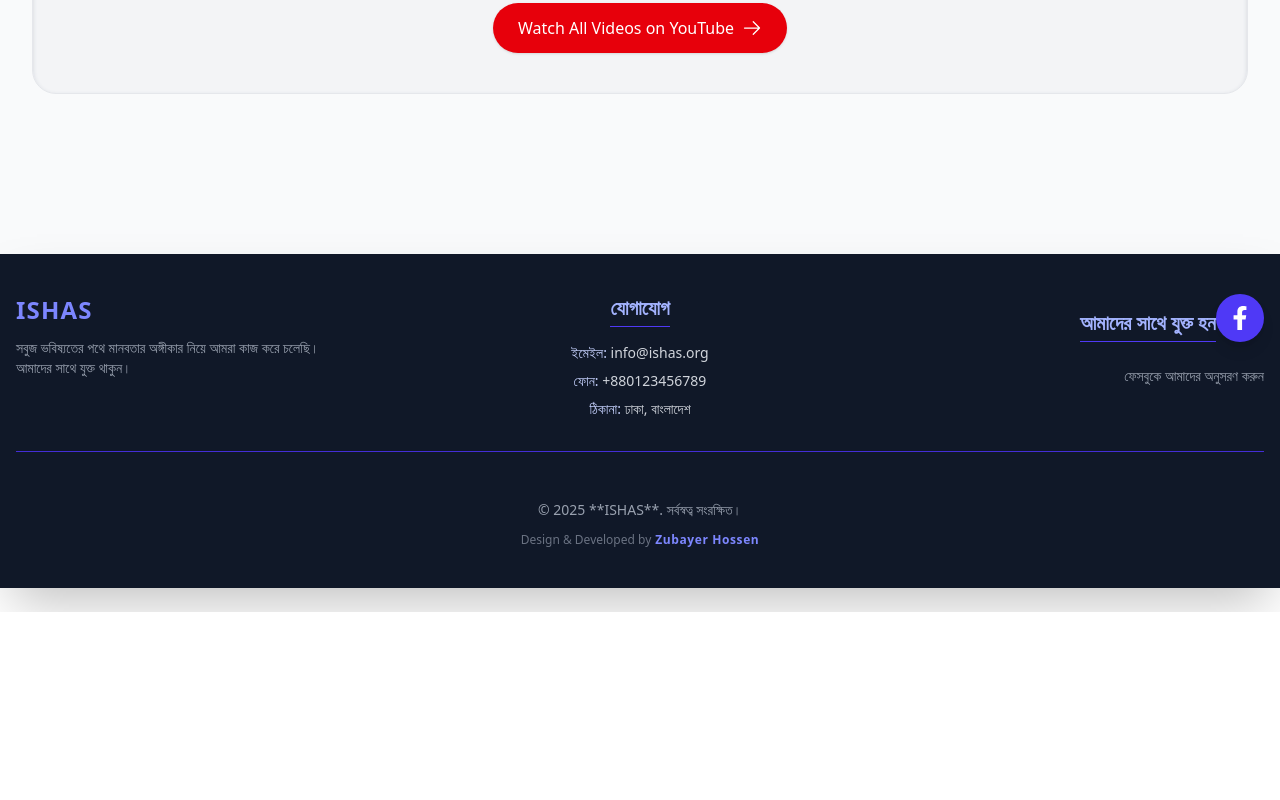
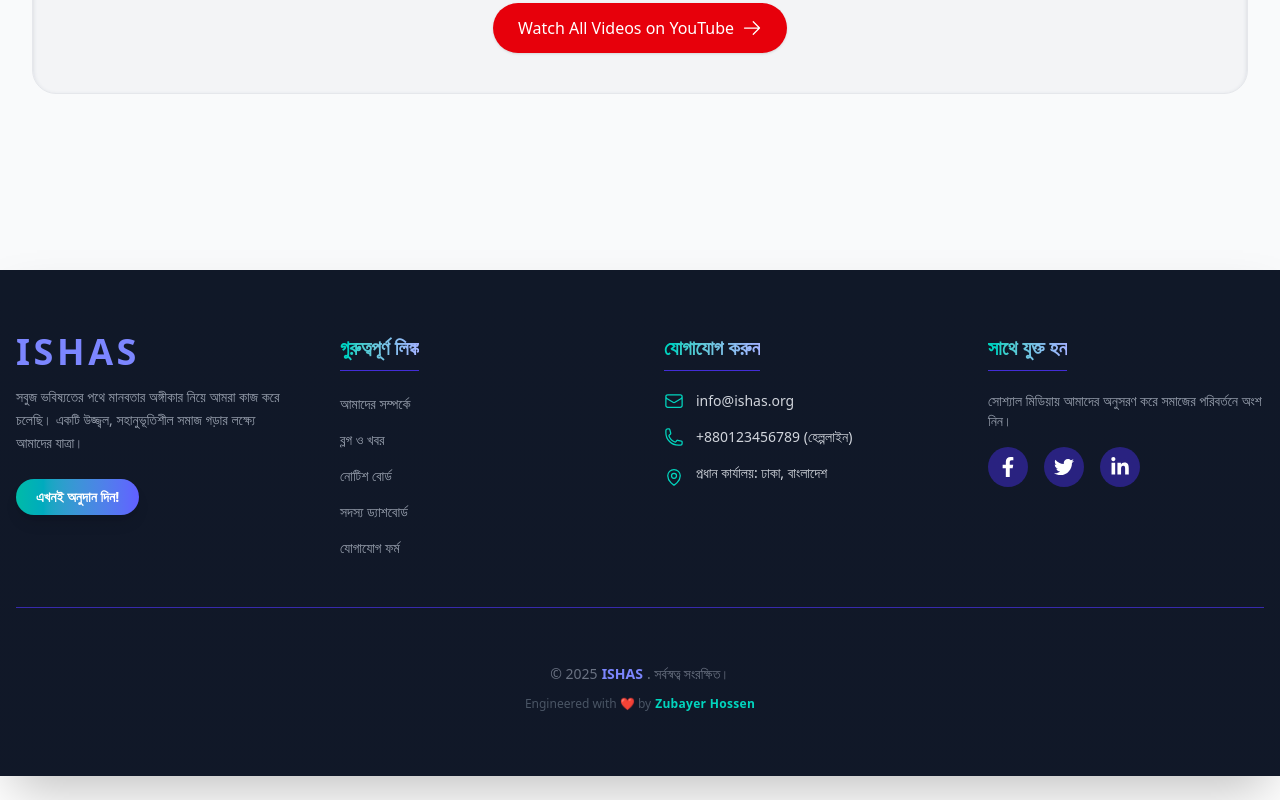
Before and after one commit to zubayer-hossen/ishasOrganization, a React (Vite) app in the folder client/: page / in a window 1280 px wide. Shown: the part 2564-3364 px from the top of the page. Before the commit the page ends 3176 px from the top, so only its background shows below. Built offline with nearby package versions, Linux system fonts and the light colour scheme; no server answers.

Commit message:
footernoerrors

```diff
--- a/client/src/components/common/Footer.jsx
+++ b/client/src/components/common/Footer.jsx
@@ -1,83 +1,169 @@
 // src/components/common/Footer.jsx
 
-import { FaFacebookF } from "react-icons/fa"; // ফেসবুুক আইকন ব্যবহারের জন্য এটি ইনস্টল করে নিতে হবে
+// --- Heroicons এবং React Icons ইমপোর্ট ---
+import { FaFacebookF, FaTwitter, FaLinkedinIn } from "react-icons/fa";
+import {
+  EnvelopeIcon,
+  PhoneIcon,
+  MapPinIcon,
+} from "@heroicons/react/24/outline";
+import { Link } from "react-router-dom"; // ✅ Link ব্যবহারের জন্য (ধরে নেওয়া হলো react-router-dom ব্যবহার হচ্ছে)
 
 export default function Footer() {
   // ফেসবুক পেজের URL এখানে দিন
   const facebookUrl = "https://www.facebook.com/ishasOrganization";
+  const twitterUrl = "#";
+  const linkedinUrl = "#";
   const currentYear = new Date().getFullYear();
 
+  // --- Common Style Classes ---
+  const headingStyle =
+    "text-xl font-bold mb-5 text-transparent bg-clip-text bg-gradient-to-r from-teal-400 to-indigo-300 border-b border-indigo-700 pb-2 inline-block";
+  const linkStyle =
+    "text-gray-400 hover:text-teal-400 transition-colors duration-300 text-sm";
+  const iconBg =
+    "w-10 h-10 flex items-center justify-center rounded-full bg-indigo-700/50 hover:bg-teal-500 transition-all duration-500 transform hover:scale-110";
+
   return (
-    // গর্জিয়াস ব্যাকগ্রাউন্ড ও শ্যাডো
-    <footer className="bg-gray-900 text-white mt-16 shadow-2xl">
-      <div className="container mx-auto px-4 py-10">
-        {/* --- প্রধান কন্টেন্ট গ্রিড (৩ কলাম) --- */}
-        <div className="grid grid-cols-1 md:grid-cols-3 gap-8 border-b border-indigo-700 pb-8">
-          {/* ১. সংস্থা পরিচিতি */}
+    // গর্জিয়াস Gradient ব্যাকগ্রাউন্ড, উচু শ্যাডো
+    <footer className="bg-gray-900 shadow-2xl mt-20 relative overflow-hidden">
+      {/* Aesthetic Design Element (Optional: for extra flair) */}
+      <div className="absolute top-0 left-0 w-full h-full bg-gradient-to-t from-gray-900 via-gray-900/90 to-transparent pointer-events-none"></div>
+
+      <div className="container mx-auto px-4 py-16 relative z-10">
+        {/* --- প্রধান কন্টেন্ট গ্রিড (৪ কলাম) --- */}
+        <div className="grid grid-cols-1 md:grid-cols-2 lg:grid-cols-4 gap-12 border-b border-indigo-800 pb-12">
+          {/* ১. সংস্থা পরিচিতি (Brand & Mission) */}
           <div className="text-center md:text-left">
-            <h3 className="text-2xl font-extrabold text-indigo-400 mb-3 tracking-wider">
+            <h3 className="text-4xl font-black text-indigo-400 mb-4 tracking-widest leading-none">
               ISHAS
             </h3>
-            <p className="text-sm text-gray-400 max-w-xs mx-auto md:mx-0">
-              সবুজ ভবিষ্যতের পথে মানবতার অঙ্গীকার নিয়ে আমরা কাজ করে চলেছি।
-              আমাদের সাথে যুক্ত থাকুন।
+            <p className="text-sm text-gray-400 max-w-xs mx-auto md:mx-0 leading-relaxed">
+              সবুজ ভবিষ্যতের পথে মানবতার অঙ্গীকার নিয়ে আমরা কাজ করে চলেছি। একটি
+              উজ্জ্বল, সহানুভূতিশীল সমাজ গড়ার লক্ষ্যে আমাদের যাত্রা।
             </p>
+            {/* CTA Button */}
+            <Link
+              to="/donate"
+              className="mt-6 inline-block px-5 py-2 text-sm font-semibold rounded-full bg-gradient-to-r from-teal-500 to-indigo-500 text-white shadow-lg transition-all duration-300 hover:shadow-xl hover:from-teal-400 hover:to-indigo-400"
+            >
+              এখনই অনুদান দিন!
+            </Link>
           </div>
 
-          {/* ২. যোগাযোগ ও লিঙ্ক */}
-          <div className="text-center">
-            <h3 className="text-xl font-semibold mb-4 text-indigo-300 border-b border-indigo-600 inline-block pb-1">
-              যোগাযোগ
-            </h3>
-            <div className="space-y-2 text-sm text-gray-300">
-              <p>
-                <span className="font-medium text-indigo-200">ইমেইল:</span>{" "}
-                info@ishas.org
-              </p>
-              <p>
-                <span className="font-medium text-indigo-200">ফোন:</span>{" "}
-                +880123456789
-              </p>
-              <p>
-                <span className="font-medium text-indigo-200">ঠিকানা:</span>{" "}
-                ঢাকা, বাংলাদেশ
-              </p>
+          {/* ২. গুরুত্বপূর্ণ লিঙ্ক (Quick Links) */}
+          <div className="text-center md:text-left">
+            <h3 className={headingStyle}>গুরুত্বপূর্ণ লিঙ্ক</h3>
+            <ul className="space-y-3">
+              <li>
+                <Link to="/about" className={linkStyle}>
+                  আমাদের সম্পর্কে
+                </Link>
+              </li>
+              <li>
+                <Link to="/blogs" className={linkStyle}>
+                  ব্লগ ও খবর
+                </Link>
+              </li>
+              <li>
+                <Link to="/notices" className={linkStyle}>
+                  নোটিশ বোর্ড
+                </Link>
+              </li>
+              <li>
+                <Link to="/dashboard" className={linkStyle}>
+                  সদস্য ড্যাশবোর্ড
+                </Link>
+              </li>
+              <li>
+                <Link to="/contact" className={linkStyle}>
+                  যোগাযোগ ফর্ম
+                </Link>
+              </li>
+            </ul>
+          </div>
+
+          {/* ৩. যোগাযোগ তথ্য (Contact Info) */}
+          <div className="text-center md:text-left">
+            <h3 className={headingStyle}>যোগাযোগ করুন</h3>
+            <div className="space-y-4 text-gray-300">
+              <div className="flex items-center justify-center md:justify-start">
+                <EnvelopeIcon className="w-5 h-5 text-teal-400 mr-3" />
+                <span className="text-sm">info@ishas.org</span>
+              </div>
+              <div className="flex items-center justify-center md:justify-start">
+                <PhoneIcon className="w-5 h-5 text-teal-400 mr-3" />
+                <span className="text-sm">+880123456789 (হেল্পলাইন)</span>
+              </div>
+              <div className="flex items-start justify-center md:justify-start">
+                <MapPinIcon className="w-5 h-5 text-teal-400 mr-3 mt-1 flex-shrink-0" />
+                <span className="text-sm text-left">
+                  প্রধান কার্যালয়: ঢাকা, বাংলাদেশ
+                </span>
+              </div>
             </div>
           </div>
 
-          {/* ৩. সোশ্যাল মিডিয়া */}
-          <div className="text-center md:text-right">
-            <h3 className="text-xl font-semibold mb-4 text-indigo-300 border-b border-indigo-600 inline-block pb-1">
-              আমাদের সাথে যুক্ত হন
-            </h3>
+          {/* ৪. সোশ্যাল মিডিয়া (Social Media) */}
+          <div className="text-center md:text-left">
+            <h3 className={headingStyle}>সাথে যুক্ত হন</h3>
+            <p className="text-sm text-gray-400 mb-4">
+              সোশ্যাল মিডিয়ায় আমাদের অনুসরণ করে সমাজের পরিবর্তনে অংশ নিন।
+            </p>
 
-            {/* ফেসবুক আইকন: কালারফুল ও ইন্টারেক্টিভ */}
+            <div className="flex justify-center md:justify-start space-x-4">
+              {/* ফেসবুক */}
               <a
                 href={facebookUrl}
                 target="_blank"
                 rel="noopener noreferrer"
-              className="inline-flex items-center justify-center w-12 h-12 rounded-full bg-indigo-600 hover:bg-indigo-500 transition-colors duration-300 shadow-lg transform hover:scale-110"
-              title="আমাদের ফেসবুক পেজ"
+                className={iconBg}
+                title="Facebook"
               >
-              <FaFacebookF className="w-6 h-6 text-white" />
+                <FaFacebookF className="w-5 h-5 text-white" />
               </a>
-            <p className="text-sm text-gray-400 mt-2">
-              ফেসবুকে আমাদের অনুসরণ করুন
-            </p>
+              {/* Twitter/X */}
+              <a
+                href={twitterUrl}
+                target="_blank"
+                rel="noopener noreferrer"
+                className={iconBg}
+                title="Twitter"
+              >
+                <FaTwitter className="w-5 h-5 text-white" />
+              </a>
+              {/* LinkedIn */}
+              <a
+                href={linkedinUrl}
+                target="_blank"
+                rel="noopener noreferrer"
+                className={iconBg}
+                title="LinkedIn"
+              >
+                <FaLinkedinIn className="w-5 h-5 text-white" />
+              </a>
+            </div>
           </div>
         </div>
 
         {/* --- কপিরাইট এবং ডেভেলপমেন্ট ক্রেডিট --- */}
-        <div className="mt-8 pt-4 text-center space-y-3">
+        <div className="mt-10 pt-4 text-center space-y-3">
           {/* কপিরাইট */}
-          <p className="text-sm text-gray-400 font-medium">
-            &copy; {currentYear} **ISHAS**. সর্বস্বত্ব সংরক্ষিত।
+          <p className="text-sm text-gray-500">
+            &copy; {currentYear}
+            <span className="text-indigo-400 font-bold mx-1">ISHAS</span>.
+            সর্বস্বত্ব সংরক্ষিত।
           </p>
 
-          {/* ডিজাইন ও ডেভেলপমেন্ট ক্রেডিট: আকর্ষণীয় ফন্ট ও কালার */}
-          <p className="text-xs text-gray-500">
-            Design & Developed by
-            <span className="text-indigo-400 font-extrabold tracking-wider ml-1 hover:text-indigo-300 transition-colors duration-300 cursor-pointer">
+          {/* ডিজাইন ও ডেভেলপমেন্ট ক্রেডিট: ফ্যান্সি ইফেক্ট */}
+          <p className="text-xs text-gray-600">
+            Engineered with ❤️ by
+            <span
+              className="text-teal-400 font-extrabold tracking-wide ml-1 cursor-pointer
+                             hover:text-teal-300 transition-colors duration-300
+                             relative after:content-[''] after:absolute after:bottom-0 after:left-0 after:w-full after:h-[2px]
+                             after:bg-teal-500 after:transition-transform after:duration-500 after:scale-x-0 hover:after:scale-x-100"
+            >
               Zubayer Hossen
             </span>
           </p>
--- a/client/src/components/dashboard/Sidebar.jsx
+++ b/client/src/components/dashboard/Sidebar.jsx
@@ -38,17 +38,17 @@ export default function Sidebar({ collapsed }) {
         <SidebarLink
           to="/dashboard/transactions"
           icon={<Wallet size={20} />}
-          label="Transactions"
+          label="My Transactions"
           collapsed={collapsed}
         />
-        {user?.role !== "member" && (
+        {/* {user?.role !== "member" && (
           <SidebarLink
             to="/dashboard/transactions/add"
             icon={<PlusCircle size={20} />}
             label="Add Transaction"
             collapsed={collapsed}
           />
-        )}
+        )} */}
       </div>
 
       {/* Footer */}
```
Lines whose indentation alone changed are shown as unchanged.
